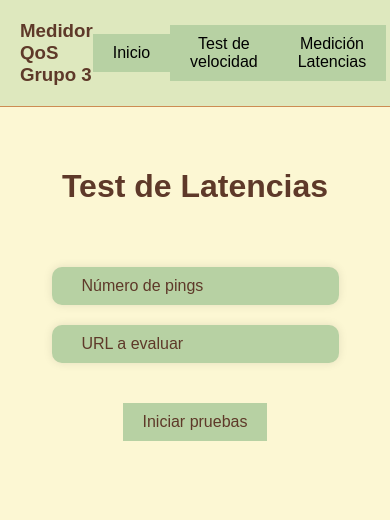
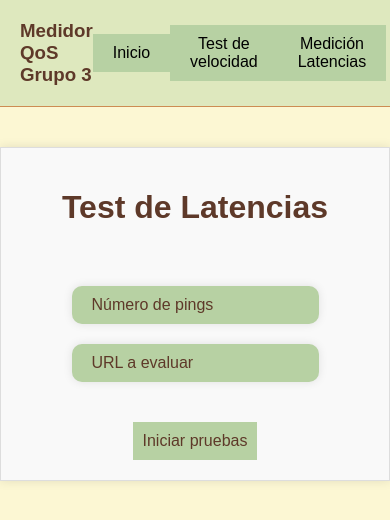
Before and after one commit to piero0702/trabajoRedesCompu, a React (Vite) app in the folder proyecto-redes-front/: page /testLatencias in a window 390 px wide. Shown: the top 520 px of the page. Built offline with nearby package versions, Linux system fonts and the light colour scheme.

Commit message:
Ingresando cambios CSS

```diff
--- a/proyecto-redes-front/src/routes/testVelocidad/TestVelocidad.jsx
+++ b/proyecto-redes-front/src/routes/testVelocidad/TestVelocidad.jsx
@@ -50,8 +50,14 @@ const TestVelocidad = () => {
         </div>
       </div>
       {results && (
+        <>
+        <h2>Resultados</h2>
           <div className="results-container">
-          <h2>Resultados</h2>
+            <iframe
+              className="graph-iframe"
+              title="KPIs"
+              srcDoc={results.kpis}
+            />
             <iframe
               className="graph-iframe"
               title="Speeds Time"
@@ -74,25 +80,11 @@ const TestVelocidad = () => {
             />
             <iframe
               className="graph-iframe"
-            title="Latency Histogram"
-            srcDoc={results.latency_hist}
-          />
-          <iframe
-            className="graph-iframe"
-            title="Latency Box Plot"
-            srcDoc={results.latency_box}
-          />
-          <iframe
-            className="graph-iframe"
               title="Max Min Avg Speeds"
               srcDoc={results.max_min_avg_speeds}
             />
-          <iframe
-            className="graph-iframe"
-            title="KPIs"
-            srcDoc={results.kpis}
-          />
           </div>
+        </>
       )}
     </>
   );
--- a/proyecto-redes-front/src/routes/testVelocidad/testVelocidad.css
+++ b/proyecto-redes-front/src/routes/testVelocidad/testVelocidad.css
@@ -1,15 +1,20 @@
 .test-velocidad {
+  max-width: 800px; /* establece un ancho máximo para la página */
+  margin: 40px auto; /* centra la página horizontalmente */
+  padding: 40px;
+  background-color: #f9f9f9; /* fondo claro */
+  border: 1px solid #ddd; /* borde delgado */
+  box-shadow: 0 0 10px rgba(0, 0, 0, 0.1); /* sombra leve */
   display: flex;
   flex-direction: column;
   align-items: center;
-    padding: 40px;
 }
 
 .input-container {
+  margin-top: 40px;
   display: flex;
   flex-direction: column;
   align-items: center;
-    margin-top: 40px;
 }
 
 .input-field {
@@ -50,6 +55,44 @@
 .btn-submit:hover {
   background-color: #fcf7d3; /* color5 */
 }
-  .test-velocidad h1{
+
+.test-velocidad h1 {
   color: #5e3929;
+  margin-bottom: 20px;
 }
+
+.results-container {
+  margin-top: 40px;
+  display: flex;
+  flex-wrap: wrap;
+  justify-content: center;
+}
+
+.results-container iframe {
+  width: 55%; /* ancho del iframe */
+  height: 400px; /* altura del iframe */
+  margin: 10px;
+  border: none;
+  border-radius: 10px;
+  box-shadow: 0 0 10px rgba(0, 0, 0, 0.1);
+}
+
+/* Media queries para responsividad */
+@media (max-width: 600px) {
+ .test-velocidad {
+    padding: 20px;
+  }
+ .input-field {
+    padding: 10px;
+  }
+ .btn-submit {
+    padding: 10px;
+  }
+ .results-container iframe {
+    width: 90%;
+    height: 250px;
+  }
+}
+h2 {
+  text-align: center;
+}
```
Also changed, not shown: 1 other file (tests, documents, lock files or other folders). Lines whose indentation alone changed are shown as unchanged.
